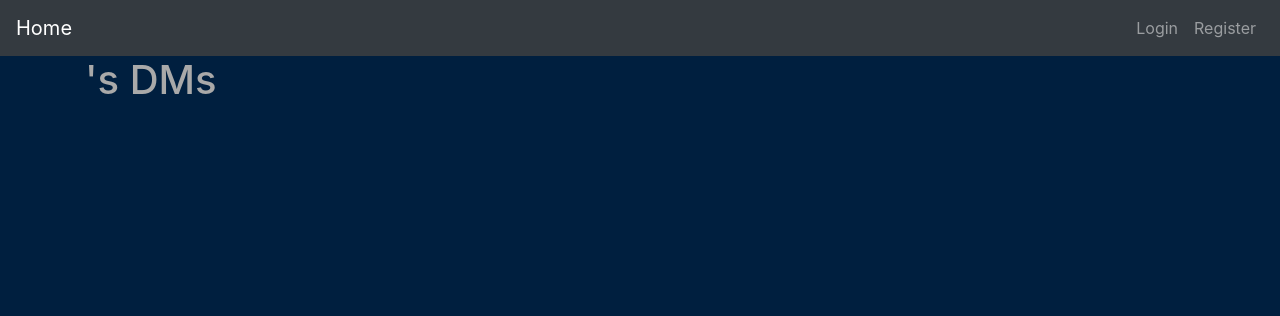
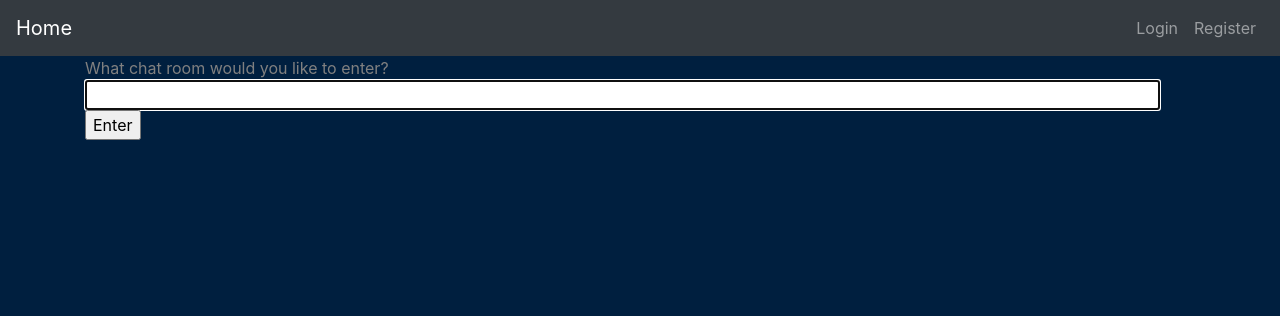
Before and after one commit to ncumbo/CSE312_ChatOverflow, a Django app: page /messages/ in a window 1280 px wide. Shown: the top 316 px of the page. Run offline with Django 3.2, Linux system fonts and the light colour scheme; some libraries are stand-ins or nearby versions.

Commit message:
chat 0.0.1

```diff
--- /dev/null
+++ b/chat/apps.py
@@ -0,0 +1,4 @@
+from django.apps import AppConfig
+
+class ChatConfig(AppConfig):
+    name = 'chat'
--- /dev/null
+++ b/chat/routing.py
@@ -0,0 +1,6 @@
+from channels.routing import ProtocolTypeRouter
+
+application = ProtocolTypeRouter({
+    # (http->django views is added by default)
+
+})
--- /dev/null
+++ b/chat/templates/chat/index.html
@@ -0,0 +1,23 @@
+{% extends "feed/base.html" %}
+{% block content %}
+    What chat room would you like to enter?<br>
+    <input id="room-name-input" type="text" size="100"><br>
+    <input id="room-name-submit" type="button" value="Enter">
+{% endblock content %}
+
+
+{% block javascript %}
+    <script>
+        document.querySelector('#room-name-input').focus();
+        document.querySelector('#room-name-input').onkeyup = function(e) {
+            if (e.keyCode === 13) {  // enter, return
+                document.querySelector('#room-name-submit').click();
+            }
+        };
+
+        document.querySelector('#room-name-submit').onclick = function(e) {
+            var roomName = document.querySelector('#room-name-input').value;
+            window.location.pathname = '/chat/' + roomName + '/';
+        };
+    </script>
+{% endblock javascript %}
--- /dev/null
+++ b/chat/urls.py
@@ -0,0 +1,9 @@
+from django.urls import path
+
+from .views import messages
+
+app_name = 'chat'
+
+urlpatterns = [
+    path('messages/', messages, name='messages'),
+]
--- /dev/null
+++ b/chat/views.py
@@ -0,0 +1,4 @@
+from django.shortcuts import render
+
+def messages(request):      #messages = index
+    return render(request, 'chat/index.html')
--- a/chatOverflow_proj/urls.py
+++ b/chatOverflow_proj/urls.py
@@ -4,6 +4,8 @@ from django.urls import path, include
 from users import views as user_views
 from django.conf import settings
 from django.conf.urls.static import static
+
+from chat.views import messages
 
 urlpatterns = [
     path('admin/', admin.site.urls),
@@ -12,6 +14,10 @@ urlpatterns = [
     path('profile/', user_views.profile, name='profile'),
     path('login/', auth_views.LoginView.as_view(template_name='users/login.html'), name='login'),
     path('logout/', auth_views.LogoutView.as_view(template_name='users/logout.html'), name='logout'),
+
+    #chatrooms
+    #path('messages/', messages, name='messages'), #feed/urls.py
+    path('chat/', include('chat.urls', namespace='chat')),
 ]
 
 if settings.DEBUG:
--- a/feed/templates/feed/base.html
+++ b/feed/templates/feed/base.html
@@ -23,7 +23,7 @@
             {% if user.is_authenticated %}
                 <a class="nav-item nav-link" href="{% url 'profile' %}">My Profile</a>
                 <a class="nav-item nav-link" href="{% url 'feed-friends' %}">Friends</a>
-                <a class="nav-item nav-link" href="{% url 'feed-messages' %}">Messages</a>
+                <a class="nav-item nav-link" href="{% url 'messages' %}">Messages</a>
             {% endif %}
 
         </div>
--- a/feed/urls.py
+++ b/feed/urls.py
@@ -3,6 +3,8 @@ from .views import PostListView, PostDetailView, PostCreateView, PostDeleteView,
     , PostLike#, CommentListView
 from . import views
 from .models import Comment
+
+from chat.views import messages
 
 urlpatterns = [
     path('', PostListView.as_view(), name='feed-home'),
@@ -15,7 +17,7 @@ urlpatterns = [
     #path('comment/<int:id>/', CommentListView.as_view(), name='feed-post-comment'),   #works
 
     path('friends/', views.friends, name='feed-friends'),
-    path('messages/', views.messages, name='feed-messages')
+    path('messages/', messages, name='messages'),
 ]
 
 #<app>/<model>_<viewtype>.html naming convention
```
Also changed, not shown: chatOverflow_proj/settings.py (+1 -12 lines), chat/__init__.py (added), chat/migrations/__init__.py (added).
